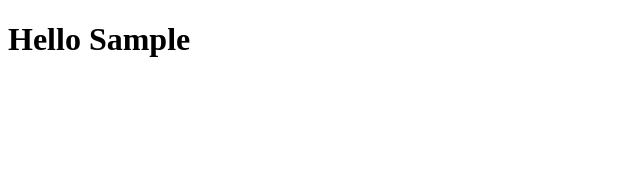
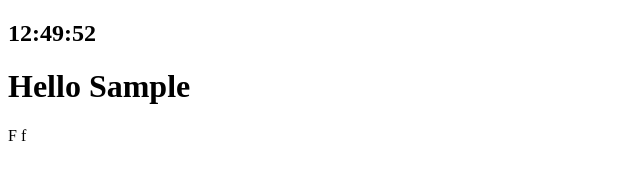
Before and after one commit to Nickname814/test, a plain HTML site: page index.html in a window 1280 px wide. Both pictures are taken after typing "Sample" into the empty fields and a click on the input "Log in". Shown: the whole page, without its empty margins (0-640 px from the left). Drawn offline with Linux system fonts and the light colour scheme.

Commit message:
second commit

```diff
--- a/index.html
+++ b/index.html
@@ -4,15 +4,22 @@
     <meta charset="UTF-8">
     <meta http-equiv="X-UA-Compatible" content="IE=edge">
     <meta name="viewport" content="width=device-width, initial-scale=1.0">
-    <link rel="stylesheet" href="style.css">
+    <link rel="stylesheet" href="css/style.css">
     <title>Momentum</title>
 </head>
 <body>
-    <form id="login-form" >
+    <form class="hidden" id="login-form" >
         <input required maxlength="15" type="text" placeholder="What is your name?">
         <input type="submit" value="Log in">
     </form>
+    <h2 id="clock">00:00:00</h2>
     <h1 id="greeting" class="hidden">Hello!</h1>
-    <script src="script.js"></script>
+    <div id="quote">
+        <span></span>
+        <span></span>
+    </div>
+    <script src="js/greetings.js"></script>
+    <script src="js/clock.js"></script>
+    <script src="js/quotes.js"></script>
 </body>
 </html>
--- /dev/null
+++ b/js/clock.js
@@ -0,0 +1,12 @@
+const clock = document.querySelector("h2#clock");
+
+function getClock() {
+    const date = new Date();
+    const hours = String(date.getHours()).padStart(2, '0');
+    const minutes = String(date.getMinutes()).padStart(2, '0');
+    const seconds = String(date.getSeconds()).padStart(2, '0');
+    clock.innerText = `${hours}:${minutes}:${seconds}`;
+}
+
+getClock();
+setInterval(getClock, 1000);
--- a/script.js
+++ b/js/greetings.js
@@ -3,14 +3,32 @@ const loginInput = document.querySelector("#login-form input");
 const greeting = document.querySelector("#greeting");
 
 const HIDDEN_CLASSNAME = "hidden";
-
+const USERNAME_KEY = "username";
 
 function onLoginSubmit(event){
     event.preventDefault();
     loginForm.classList.add(HIDDEN_CLASSNAME);
     const username = loginInput.value;
+    localStorage.setItem(USERNAME_KEY, username);
+    paintGreetings(username);
+}
+
+function paintGreetings(username){
     greeting.innerText = `Hello ${username}`;
     greeting.classList.remove(HIDDEN_CLASSNAME);
 }
 
 loginForm.addEventListener("submit", onLoginSubmit);
+
+
+const savedUsername = localStorage.getItem(USERNAME_KEY);
+
+console.log(savedUsername);
+
+if(savedUsername === null){
+    loginForm.classList.remove(HIDDEN_CLASSNAME);
+    loginForm.addEventListener("submit", onLoginSubmit);
+}
+else{
+    paintGreetings(savedUsername);
+}
--- /dev/null
+++ b/js/quotes.js
@@ -0,0 +1,36 @@
+const quotes = [
+    {
+        quote: "A",
+        author: "a"
+    },
+    {
+        quote: "B",
+        author: "b"
+    },
+    {
+        quote: "C",
+        author: "c"
+    },
+    {
+        quote: "D",
+        author: "d"
+    },
+    {
+        quote: "E",
+        author: "e"
+    },
+    {
+        quote: "F",
+        author: "f"
+    },
+];
+
+const quote = document.querySelector("#quote span:first-child");
+const author = document.querySelector("#quote span:last-child");
+
+const todaysQuote = (quotes[Math.floor(Math.random() * quotes.length)]);
+
+
+
+quote.innerText = todaysQuote.quote;
+author.innerText = todaysQuote.author;
```
Also changed, not shown: css/style.css (renamed from style.css).
